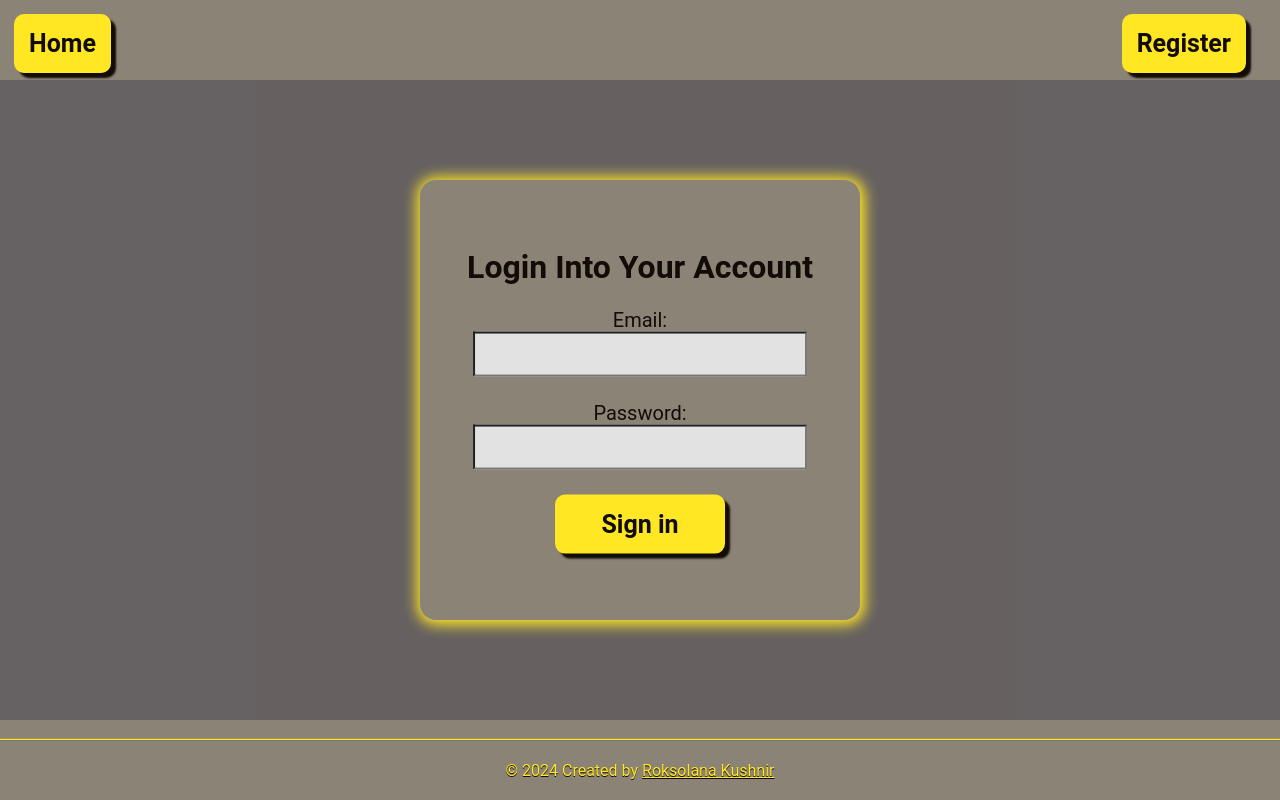
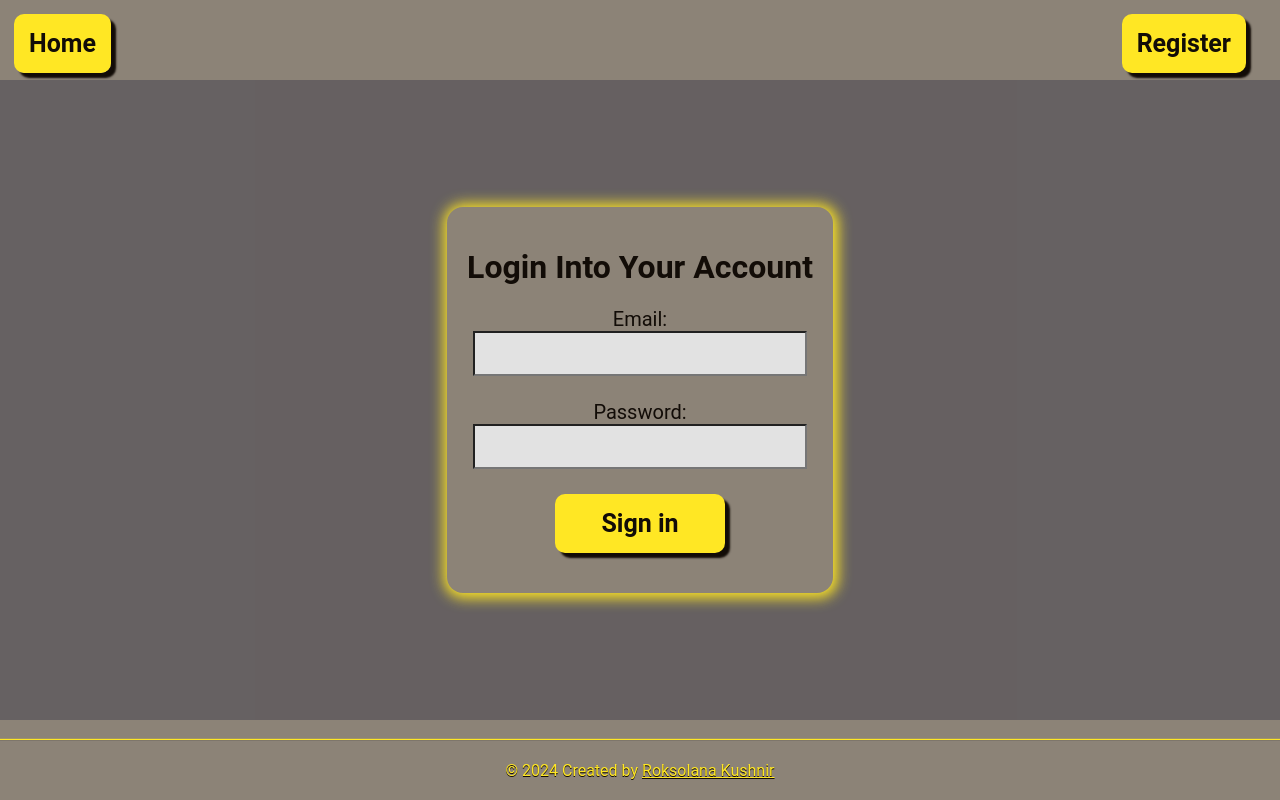
Before and after one commit to Roksolyanka/phonebook, a React (Create React App) app: page /phonebook/login in a window 1280 px wide. Built offline with nearby package versions, Linux system fonts and the light colour scheme.

Commit message:
added modal for button delete and styled scroll

```diff
--- a/src/components/ContactList/ContactList.jsx
+++ b/src/components/ContactList/ContactList.jsx
@@ -1,19 +1,32 @@
-import React from 'react';
+import React, { useState } from 'react';
 import PropTypes from 'prop-types';
 import Notiflix from 'notiflix';
-
 import {
   Button,
   ButtonWrapper,
   ContactItem,
+  ContactWrapper,
   ContactsList,
   IconPencil,
   ListPhone,
 } from './ContactListStyled.styled';
 import sprite from '../../assets/sprite.svg';
+import ModalDelete from 'components/ModalDelete/ModalDelete';
 
 export const ContactList = ({ contacts, onDeleteContact, onEditContact }) => {
+  const [showModal, setShowModal] = useState(false);
+  const [selectedContact, setSelectedContact] = useState(null);
   const showContacts = Array.isArray(contacts) && contacts.length > 0;
+
+  const openModal = contact => {
+    setSelectedContact(contact);
+    setShowModal(true);
+  };
+
+  const closeModal = () => {
+    setSelectedContact(null);
+    setShowModal(false);
+  };
 
   return (
     <ContactsList>
@@ -21,10 +34,10 @@ export const ContactList = ({ contacts, onDeleteContact, onEditContact }) => {
         contacts.map(contact => {
           return (
             <ContactItem key={contact.id}>
-              <div>
-                <span>{contact.name}</span>:
+              <ContactWrapper>
+                <span>{contact.name}:</span>
                 <ListPhone>{contact.number}</ListPhone>
-              </div>
+              </ContactWrapper>
               <ButtonWrapper>
                 <Button
                   aria-label="Edit contact"
@@ -38,12 +51,7 @@ export const ContactList = ({ contacts, onDeleteContact, onEditContact }) => {
                 <Button
                   aria-label="Delete contact"
                   type="button"
-                  onClick={() => {
-                    onDeleteContact(contact.id);
-                    Notiflix.Notify.success(
-                      `Contact ${contact.name} successfully deleted.`
-                    );
-                  }}
+                  onClick={() => openModal(contact)}
                 >
                   &times;
                 </Button>
@@ -51,6 +59,19 @@ export const ContactList = ({ contacts, onDeleteContact, onEditContact }) => {
             </ContactItem>
           );
         })}
+      {showModal && (
+        <ModalDelete
+          contact={selectedContact}
+          onDeleteContact={contactId => {
+            onDeleteContact(contactId);
+            Notiflix.Notify.success(
+              `Contact ${selectedContact.name} successfully deleted.`
+            );
+            closeModal();
+          }}
+          onNoDeleteContact={closeModal}
+        />
+      )}
     </ContactsList>
   );
 };
--- a/src/components/ContactList/ContactListStyled.styled.js
+++ b/src/components/ContactList/ContactListStyled.styled.js
@@ -1,4 +1,5 @@
 import styled from 'styled-components';
+import { BoxUi } from 'ui/BoxUi.styled';
 import { ButtonUi } from 'ui/ButtonUi.styled';
 
 export const ContactsList = styled.ul`
@@ -14,6 +15,7 @@ export const ContactItem = styled.li`
   font-weight: bold;
   color: ${({ theme }) => theme.colors.primaryColor};
   align-items: center;
+  text-align: start;
   text-shadow: ${({ theme }) => theme.colors.textShadowColor} 2px 0 1px;
   margin: 0 auto 5px;
   list-style: none;
@@ -29,6 +31,11 @@ export const ContactItem = styled.li`
   &: hover {
     box-shadow: ${({ theme }) => theme.colors.accentColor} 0px 10px 10px 0px;
   }
+`;
+
+export const ContactWrapper = styled(BoxUi)`
+  flex-direction: column;
+  align-items: start;
 `;
 
 export const ListPhone = styled.span`
--- /dev/null
+++ b/src/components/ModalDelete/ModalDelete.jsx
@@ -0,0 +1,53 @@
+import React from 'react';
+import PropTypes from 'prop-types';
+import { ButtonUi } from 'ui/ButtonUi.styled';
+import { ModalDeleteBackdrop, ModalDeleteBox, ModalDeleteTitle } from './ModalDelete.styled';
+
+const ModalDelete = ({ contact, onDeleteContact, onNoDeleteContact }) => {
+  const onConfirm = () => {
+    onDeleteContact(contact.id);
+  };
+
+  const onCancel = () => {
+    onNoDeleteContact();
+  };
+
+  const onBackdropClick = event => {
+    if (event.target.classList.contains('ModalDeleteBackdrop')) {
+      onCancel();
+    }
+  };
+
+  return (
+    <ModalDeleteBackdrop
+      className="ModalDeleteBackdrop"
+      onClick={onBackdropClick}
+    >
+      <ModalDeleteBox>
+          <ModalDeleteTitle>
+            Are you sure you want to delete the contact <br /> {contact.name}?
+          </ModalDeleteTitle>
+          <div>
+            <ButtonUi type="button" onClick={onConfirm}>
+              Yes
+            </ButtonUi>
+            <ButtonUi type="button" onClick={onCancel}>
+              No
+            </ButtonUi>
+          </div>
+      </ModalDeleteBox>
+    </ModalDeleteBackdrop>
+  );
+};
+
+ModalDelete.propTypes = {
+  contact: PropTypes.shape({
+    id: PropTypes.string.isRequired,
+    name: PropTypes.string.isRequired,
+    number: PropTypes.string.isRequired,
+  }),
+  onDeleteContact: PropTypes.func.isRequired,
+  onNoDeleteContact: PropTypes.func.isRequired,
+};
+
+export default ModalDelete;
--- /dev/null
+++ b/src/components/ModalDelete/ModalDelete.styled.js
@@ -0,0 +1,16 @@
+import styled from 'styled-components';
+import { ModalBackdropUi, ModalBoxUi, ModalTitleUi } from 'ui/ModalUi.styled';
+
+export const ModalDeleteBackdrop = styled(ModalBackdropUi)`
+  top: 0;
+  height: 100%;
+  cursor: pointer;
+`;
+
+export const ModalDeleteBox = styled(ModalBoxUi)`
+  cursor: auto;
+`;
+
+export const ModalDeleteTitle = styled(ModalTitleUi)`
+  overflow: auto;
+`;
--- a/src/index.css
+++ b/src/index.css
@@ -2,9 +2,7 @@
 
 body {
   background-color: #8c8377;
-  /* height: 100%; */
   margin: 0;
-  /* padding: 0; */
   font-family: 'Roboto';
   -webkit-font-smoothing: antialiased;
   -moz-osx-font-smoothing: grayscale;
@@ -24,3 +22,21 @@ code {
 main {
   flex-grow: 1;
 }
+
+::-webkit-scrollbar {
+  width: 10px;
+  height: 10px;
+}
+
+::-webkit-scrollbar-track {
+  background-color: #ffe724;
+}
+
+::-webkit-scrollbar-thumb {
+  background-color: #222326;
+}
+
+::-webkit-scrollbar-thumb:hover {
+  background-color: #120c07;
+  cursor: pointer;
+}
--- a/src/pages/LoginPage/Login.jsx
+++ b/src/pages/LoginPage/Login.jsx
@@ -9,7 +9,6 @@ import { ButtonUi } from 'ui/ButtonUi.styled';
 import {
   ModalBackdropUi,
   ModalBoxUi,
-  ModalFirstWrapperUi,
   ModalFormUi,
   ModalInputUi,
   ModalSecondWrapperUi,
@@ -37,7 +36,6 @@ const LoginPage = () => {
   return (
     <ModalBackdropUi>
       <ModalBoxUi>
-        <ModalFirstWrapperUi>
         <ModalTitleUi>Login Into Your Account</ModalTitleUi>
         <ModalFormUi onSubmit={handleSubmit}>
           <InputComponent
@@ -63,7 +61,6 @@ const LoginPage = () => {
           />
           <ButtonUi type="submit">Sign in</ButtonUi>
         </ModalFormUi>
-        </ModalFirstWrapperUi>
       </ModalBoxUi>
     </ModalBackdropUi>
   );
--- a/src/pages/RegisterPage/Register.jsx
+++ b/src/pages/RegisterPage/Register.jsx
@@ -9,7 +9,6 @@ import { ButtonUi } from 'ui/ButtonUi.styled';
 import {
   ModalBackdropUi,
   ModalBoxUi,
-  ModalFirstWrapperUi,
   ModalFormUi,
   ModalInputUi,
   ModalSecondWrapperUi,
@@ -38,7 +37,6 @@ const RegisterPage = () => {
   return (
     <ModalBackdropUi>
       <ModalBoxUi>
-        <ModalFirstWrapperUi>
           <ModalTitleUi>Register Your Account</ModalTitleUi>
           <ModalFormUi onSubmit={handleSubmit}>
             <InputComponent
@@ -75,7 +73,6 @@ const RegisterPage = () => {
             />
             <ButtonUi type="submit">Sign up</ButtonUi>
           </ModalFormUi>
-        </ModalFirstWrapperUi>
       </ModalBoxUi>
     </ModalBackdropUi>
   );
--- a/src/ui/ButtonUi.styled.js
+++ b/src/ui/ButtonUi.styled.js
@@ -13,6 +13,7 @@ export const ButtonUi = styled.button`
   max-height: auto;
   width: 170px;
   margin: 20px;
+  cursor: pointer;
 
   &: hover {
     background-color: ${({ theme }) => theme.colors.textShadowColor};
--- a/src/ui/ModalUi.styled.js
+++ b/src/ui/ModalUi.styled.js
@@ -20,11 +20,10 @@ export const ModalBackdropUi = styled(BoxUi)`
 
 export const ModalBoxUi = styled.div`
   background-color: ${({ theme }) => theme.colors.backgroundColor};
-  position: relative;
   box-shadow: 1px 1px 14px 4px ${({ theme }) => theme.colors.accentColor};
   border-radius: 16px;
-  width: 400px;
-  height: 400px;
+  max-width: 400px;
+  max-height: 80vh;
   padding: 20px 20px 20px 20px;
   animation-name: modalopen;
   animation-duration: 1.75s;
@@ -38,14 +37,6 @@ export const ModalBoxUi = styled.div`
       opacity: 1;
     }
   }
-`;
-
-export const ModalFirstWrapperUi = styled.div`
-  position: absolute;
-  top: 50%;
-  left: 50%;
-  margin-right: -50%;
-  transform: translate(-50%, -50%);
 `;
 
 export const ModalTitleUi = styled.h1`
```
Lines whose indentation alone changed are shown as unchanged.
